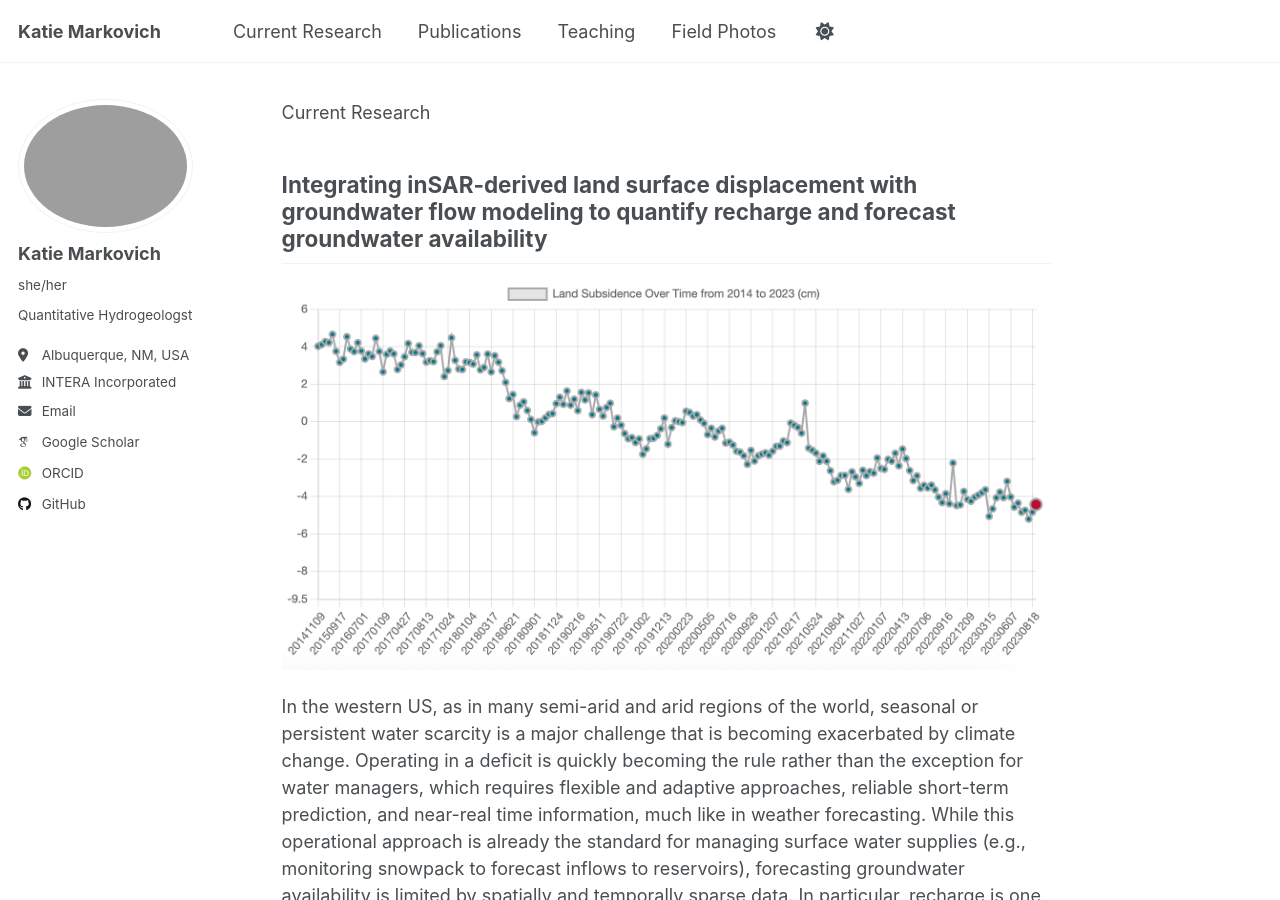
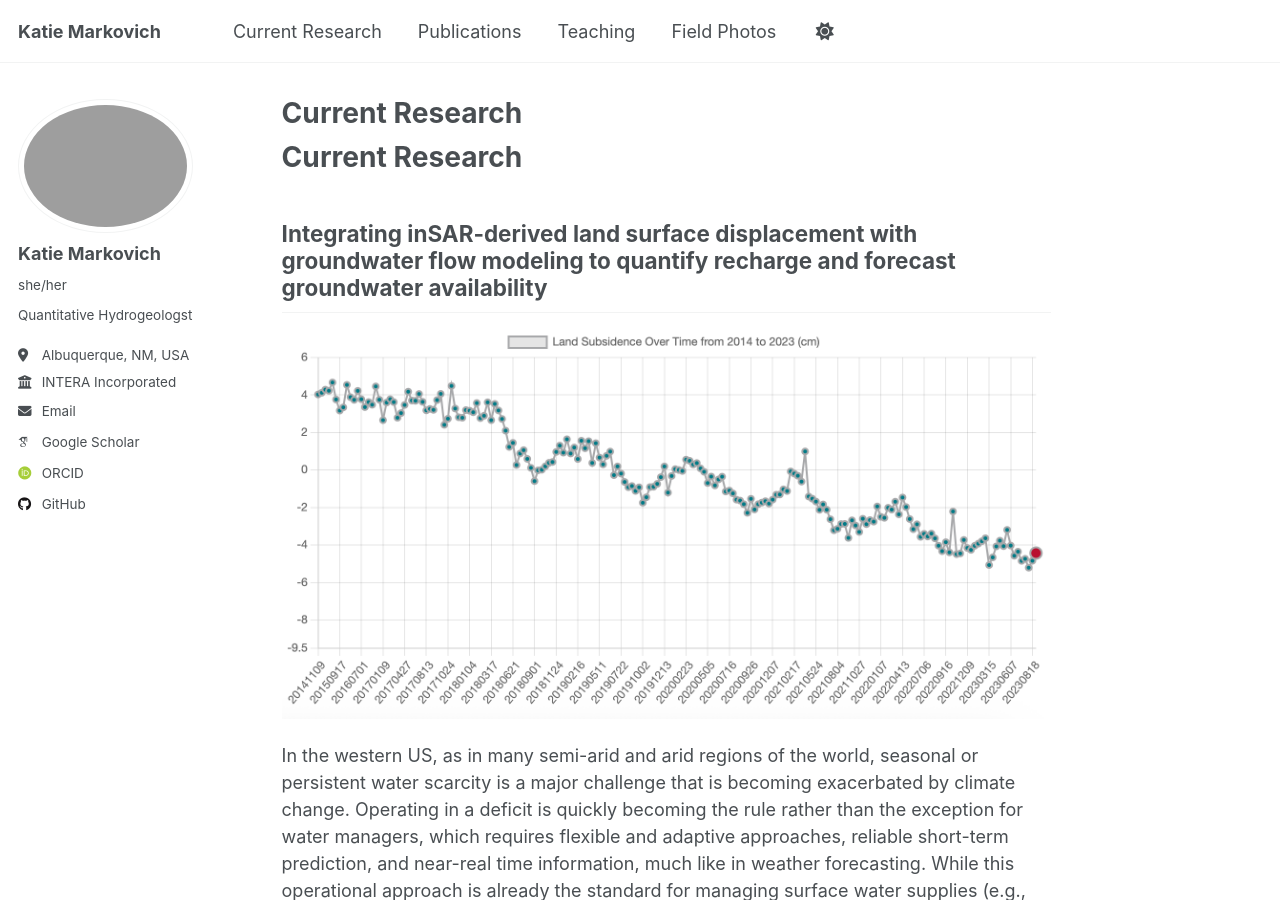
Before and after one commit to kmarkovich/kmarkovich.github.io, a Jekyll site: the page built from _pages/current_research.md, in a window 1280 px wide and 900 px high. Built offline with Jekyll 4.4.1, drawn with Linux system fonts in a browser that asks for light colours; some web fonts are replaced; our own code applies the rules of GitHub Pages for plain Markdown files.

```diff
--- a/_pages/current_research.md
+++ b/_pages/current_research.md
@@ -1,4 +1,4 @@
-Current Research
+# Current Research
 
 ## Integrating inSAR-derived land surface displacement with groundwater flow modeling to quantify recharge and forecast groundwater availability
 
```
